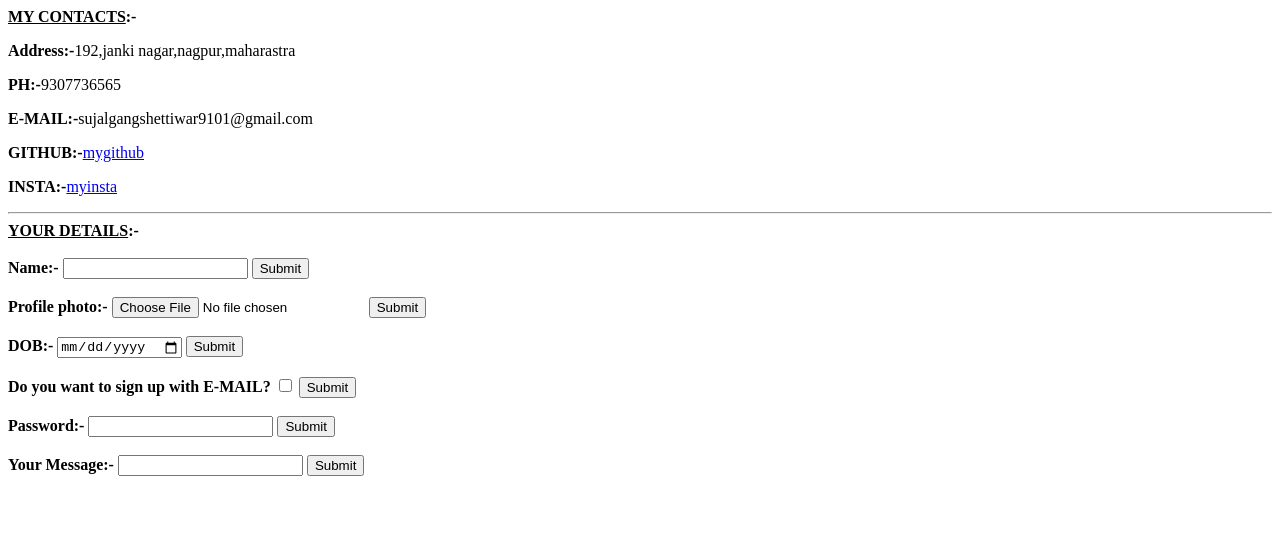
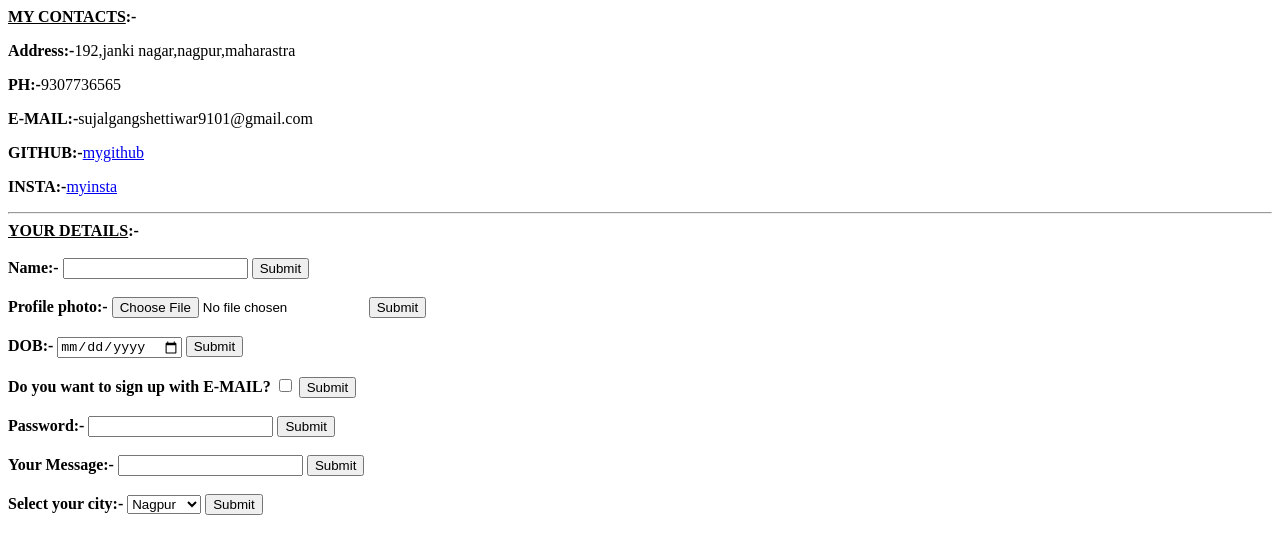
Before and after one commit to sujal9101/CV, a plain HTML site: page contact.html in a window 1280 px wide. Drawn offline with Linux system fonts and the light colour scheme.

Commit message:
Update contact.html

```diff
--- a/contact.html
+++ b/contact.html
@@ -44,6 +44,16 @@
         <label><strong>Your Message:-</strong></label>
             <input type="text">
             <input type="submit">
+            <br>
+            <br>
+         <label><strong>Select your city:-</strong></label>
+         <select name="city">
+            <option value="Nagpur">Nagpur</option>
+            <option value="delhi">delhi</option>
+            <option value="banglore">banglore</option>
+            <option value="Chennai">Chennai</option>
+         </select>
+            <input type="submit">
       </form>
     </body>
 </html>
```
